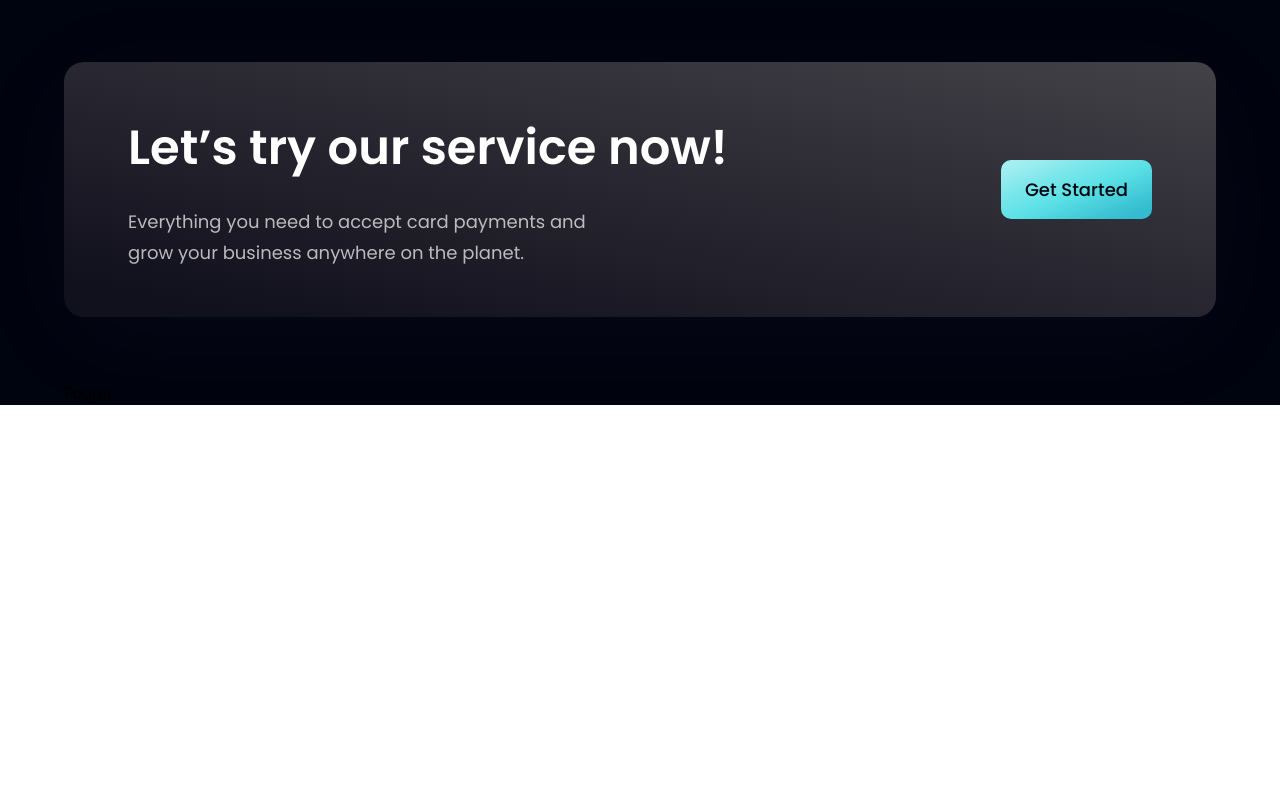
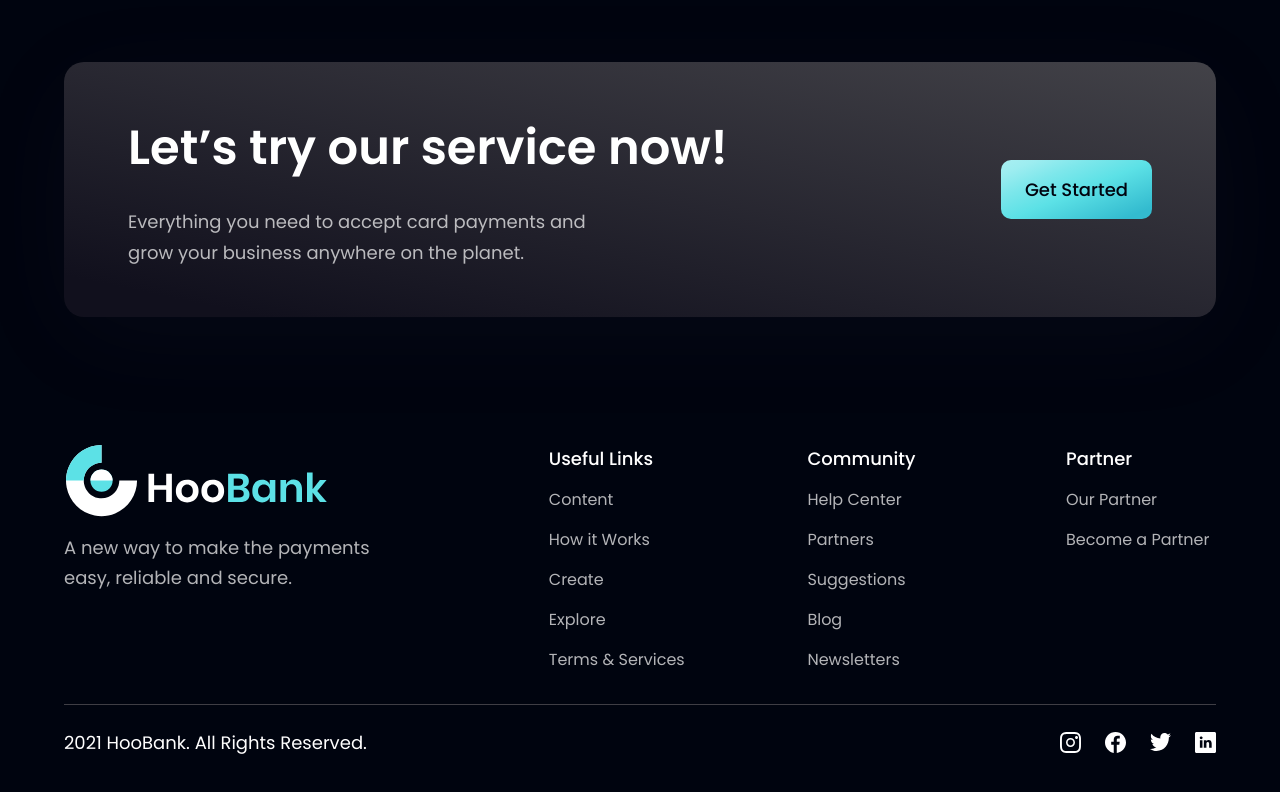
Before and after one commit to pagas/bank_modern_app_pg, a React (Vite) app: page / in a window 1280 px wide. Shown: the part 4014-4806 px from the top of the page. Before the commit the page ends 4419 px from the top, so only its background shows below. Built offline with nearby package versions, Linux system fonts and the light colour scheme.

Commit message:
implement footer component

```diff
--- a/src/components/Footer.jsx
+++ b/src/components/Footer.jsx
@@ -1,11 +1,49 @@
 import React from 'react';
+import styles from "../styles.js";
+import {logo} from "../assets/index.js";
+import {footerLinks, socialMedia} from "../constants/index.js";
 
-const Footer = () => {
-    return (
-        <div>
-            Footer
+const Footer = () => (
+    <section id="footer" className={`${styles.flexCenter} ${styles.paddingY} flex-col`}>
+        <div className={`${styles.flexStart} md:flex-row flex-col mb-8 w-full`}>
+            <div className="flex-1 flex flex-col justify-start mr-10">
+                <img src={logo} alt="logo" className="w-[266px] h-[72px] object-contain"/>
+                <p className={`${styles.paragraph} mt-4 max-w-[310px]`}>A new way to make the payments easy, reliable
+                    and secure.</p>
+            </div>
+            <div className="flex-[1.5] w-full flex flex-row justify-between flex-wrap md:mt-0 mt-10">
+                {footerLinks.map((footerLink, index) => (
+                    <div key={index} className="flex flex-col ss:my-0 my-4 min-w-[150px]">
+                        <h4 className="font-poppins font-medium text-[18px] leading-[27px] text-white">
+                            {footerLink.title}
+                        </h4>
+                        <ul className="list-none mt-4">
+                            {footerLink.links.map((link, index) => (
+                                <li key={link.name} className={`font-poppins font-normal text-[16px] leading-[24px]
+                                text-dimWhite hover:text-secondary cursor-pointer
+                                ${index !== footerLink.links.length - 1 ? 'mb-4' : 'mb-0'} `}>
+                                    {link.name}
+                                </li>
+                            ))}
+                        </ul>
+                    </div>
+                ))}
+            </div>
         </div>
-    );
-};
+        <div className="w-full flex justify-between items-center md:flex-row flex-col pt-6 border-t-[1px]
+        border-t-[#3F3E45]">
+            <p className="font-poppins font-normal text-center text-[18px] leading-[27px] text-white">
+                2021 HooBank. All Rights Reserved.
+            </p>
+            <div className="flex flex-row md:mt-0 mt-6">
+                {socialMedia.map((social, index) => (
+                    <img key={social.id} src={social.icon} alt={social.id}
+                         className={`w-[21px] h-[21px] object-contain cursor-pointer
+                         ${index !== socialMedia.length-1 ? 'mr-6' : 'mr-0'}`}/>
+                ))}
+            </div>
+        </div>
+    </section>
+);
 
 export default Footer;
```
